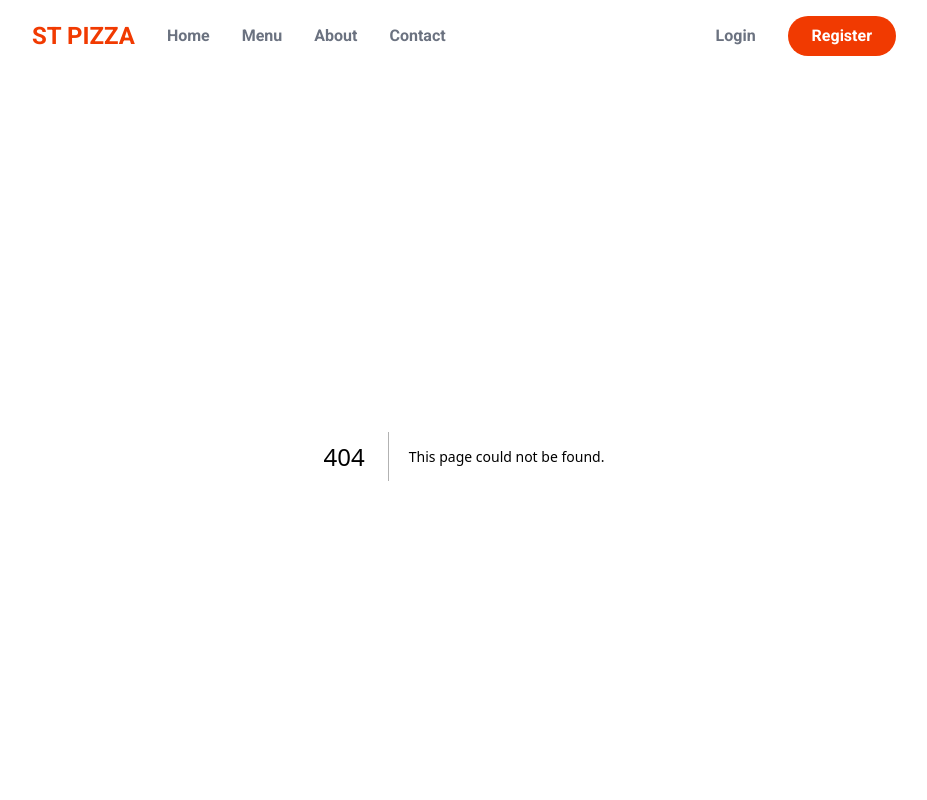
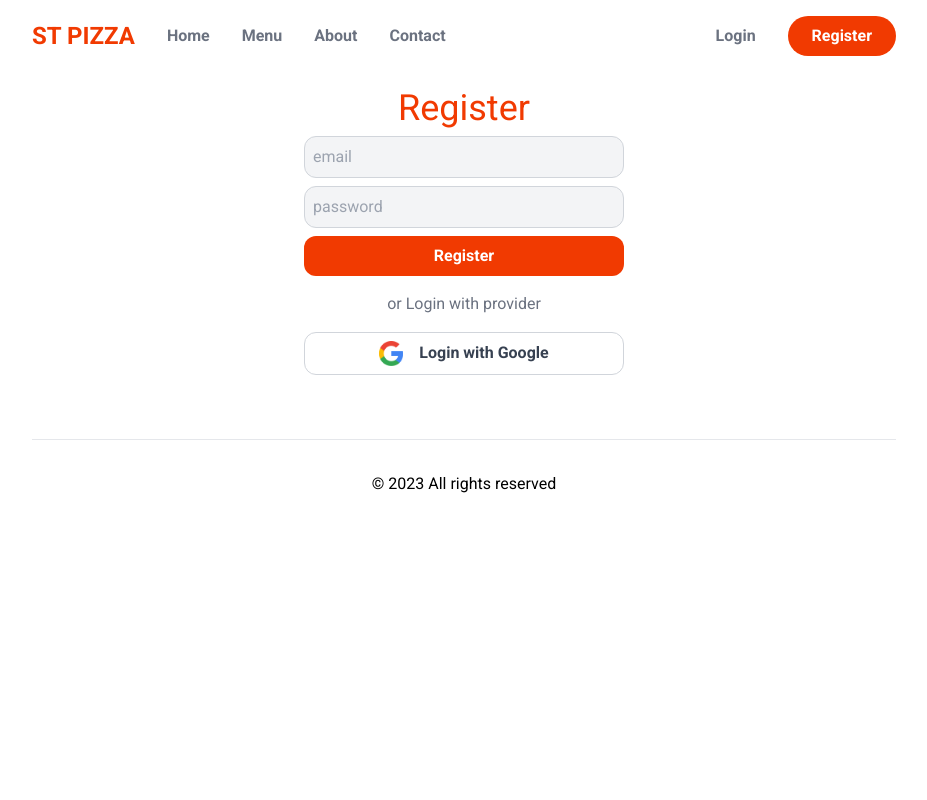
Before and after one commit to yashranipa/food-ordering-nextjs, a Next.js app: page /register in a window 1280 px wide. Before the commit this address had no page. Shown: the top 800 px of the page, without its empty margins (176-1103 px from the left). Built offline with nearby package versions, Linux system fonts and the light colour scheme.

Commit message:
implementing register page

```diff
--- a/src/app/globals.css
+++ b/src/app/globals.css
@@ -6,3 +6,18 @@
     @apply grid;
     grid-template-columns: .4fr .6fr;
 }
+
+input[type="email"],
+input[type="password"],
+input[type="text"] {
+    @apply block w-full my-2 rounded-xl;
+    @apply block border p-2 border-gray-300 bg-gray-100;
+}
+
+button {
+    @apply block w-full text-gray-700 font-semibold;
+    @apply border border-gray-300 rounded-xl px-6 py-2;
+}
+button[type="submit"], .submit{
+    @apply border-0 bg-primary text-white
+}
--- a/src/app/page.js
+++ b/src/app/page.js
@@ -1,4 +1,3 @@
-import Header from "@/components/layout/Header";
 import Hero from "@/components/layout/Hero";
 import HomeMemu from "@/components/layout/HomeMenu";
 import SectionHeaders from "@/components/layout/SectionHeaders";
--- /dev/null
+++ b/src/app/register/page.js
@@ -0,0 +1,21 @@
+import Image from "next/image";
+
+export default function RegisterPage() {
+  return (
+    <section className="mt-8">
+      <h1 className="text-center text-primary text-4xl">Register</h1>
+      <form className="block max-w-xs mx-auto">
+        <input type="email" placeholder="email" />
+        <input type="password" placeholder="password" />
+        <button type="submit">Register</button>
+        <div className="my-4 text-center text-gray-500">
+          or Login with provider
+        </div>
+        <button className="flex gap-4 justify-center">
+          <Image src={"/google.png"} alt={""} width={24} height={24} />
+          Login with Google
+        </button>
+      </form>
+    </section>
+  );
+}
```
